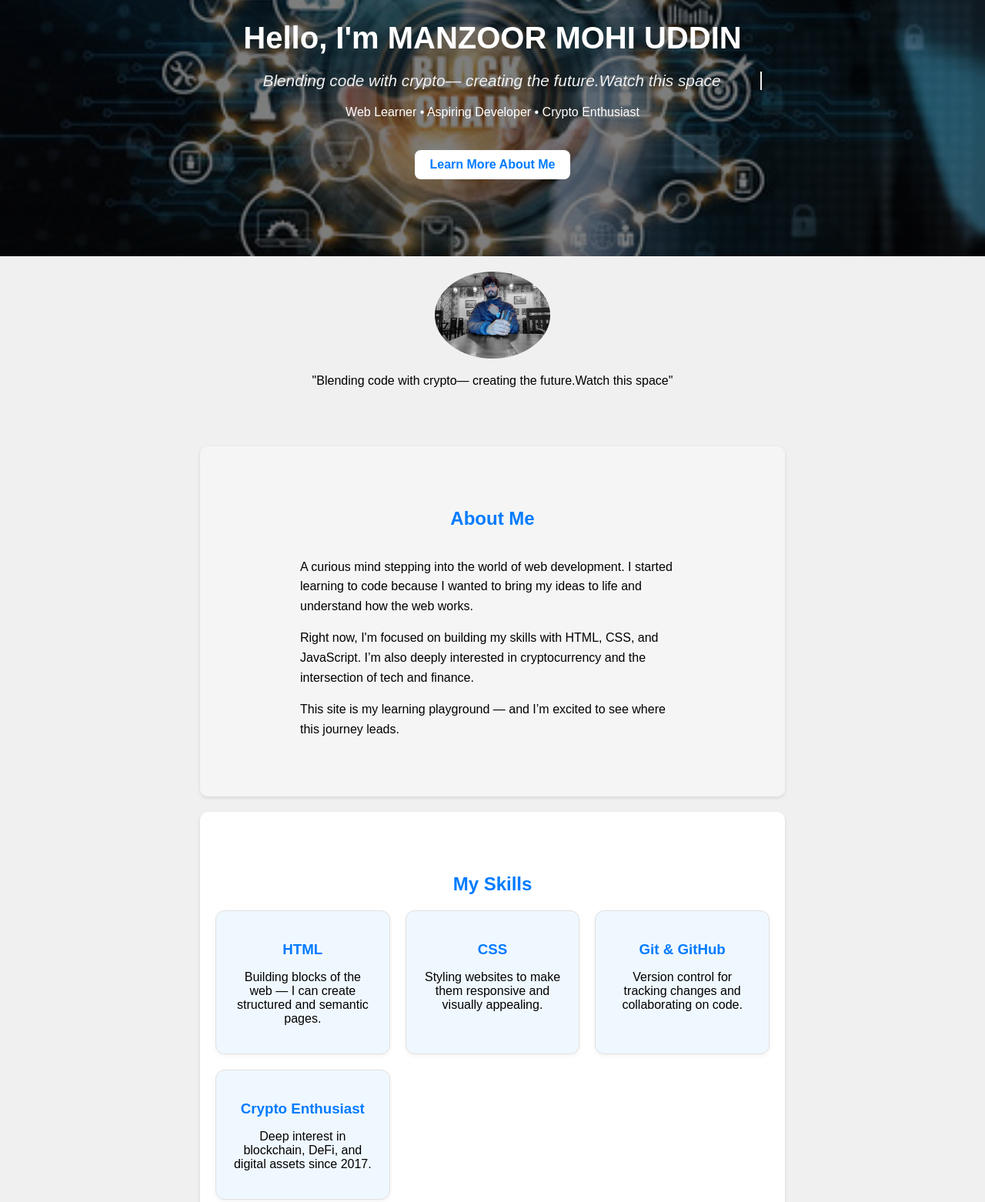
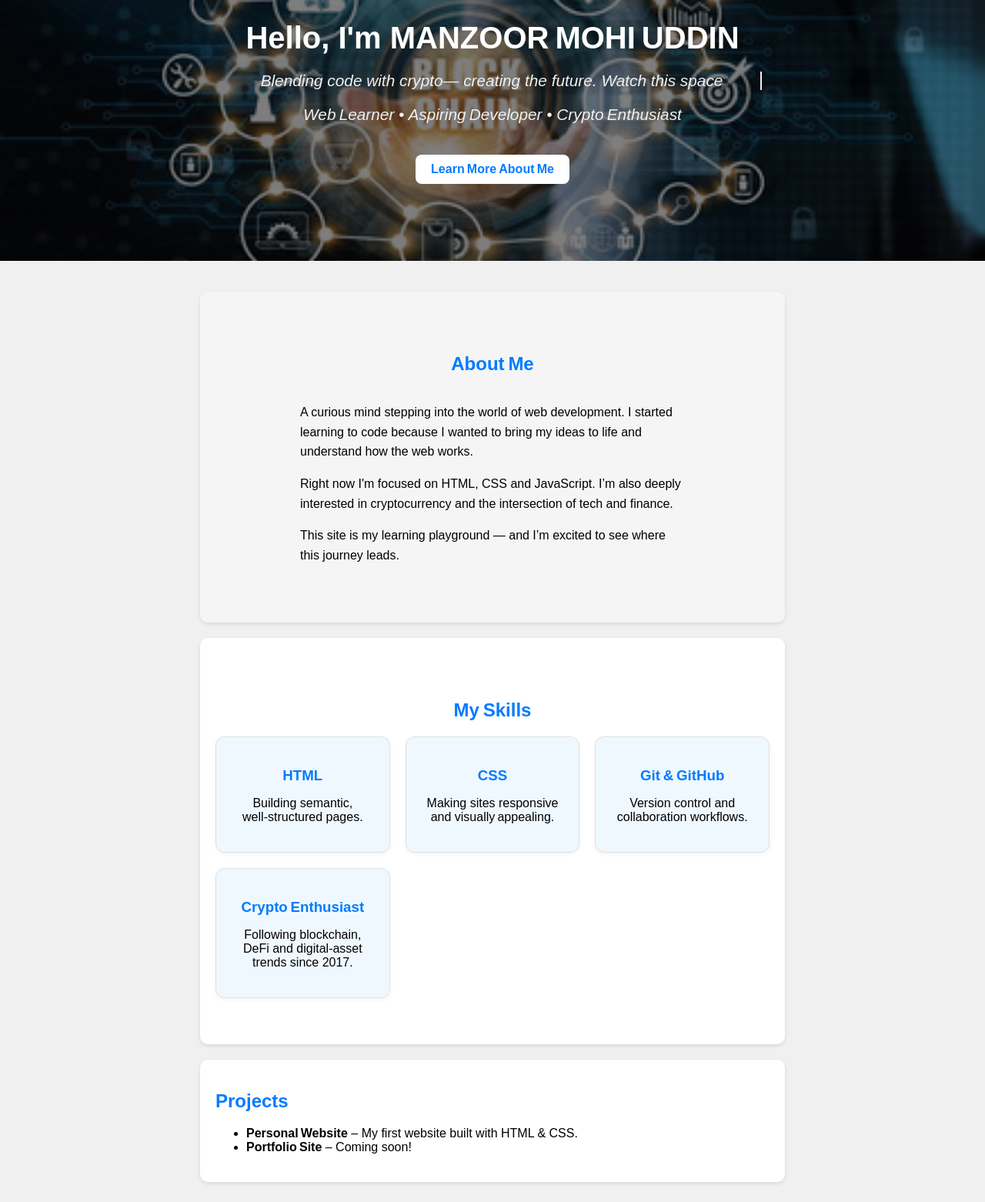
Before and after one commit to ehmad44/personal-website, a plain HTML site: page index.html in a window 1280 px wide. Shown: the part 100-1662 px from the top of the page at 77% size. Drawn offline with Linux system fonts and the light colour scheme.

Commit message:
updated whole html

```diff
--- a/index.html
+++ b/index.html
@@ -1,153 +1,123 @@
 <!DOCTYPE html>
 <html lang="en">
 <head>
+  <meta charset="UTF-8" />
+  <meta name="viewport" content="width=device-width, initial-scale=1.0" />
+  <title>MANZOOR MOHI UDDIN</title>
+
+  <!-- styles -->
+  <link rel="stylesheet" href="style.css" />
+  <link rel="stylesheet"
+        href="https://cdnjs.cloudflare.com/ajax/libs/font-awesome/6.5.0/css/all.min.css" />
+</head>
+
+<body>
+
+  <!-- ▸ HERO / BANNER ------------------------------------------------ -->
   <header class="hero">
     <div class="hero-content">
-    <h1>Hello, I'm MANZOOR MOHI UDDIN</h1>
-    <p><p id="typewriter"></p>
-Web Learner • Aspiring Developer • Crypto Enthusiast</p>
-    <a href="#about">Learn More About Me</a>
+      <h1>Hello, I'm MANZOOR MOHI UDDIN</h1>
+
+      <!-- this empty <p> will be filled by the typewriter script -->
+      <p id="typewriter"></p>
+
+      <p>Web Learner • Aspiring Developer • Crypto Enthusiast</p>
+      <a href="#about">Learn More About Me</a>
     </div>
   </header>
 
-  <link rel="stylesheet" href="https://cdnjs.cloudflare.com/ajax/libs/font-awesome/6.5.0/css/all.min.css">
-
-  <meta charset="UTF-8">
-  <meta name="viewport" content="width=device-width, initial-scale=1.0">
-  <title>MANZOOR MOHI UDDIN</title>
-  <link rel="stylesheet" href="style.css">
-</head>
-<body>
-  <header>
-    <img src="Your Profile.jpg" alt="Your Photo">
-    <p>"Blending code with crypto— creating the future.Watch this space"</p>
-
-  </header>
-
+  <!-- ▸ ABOUT -------------------------------------------------------- -->
   <main>
     <section id="about">
-  <h2>About Me</h2>
+      <h2>About Me</h2>
       <div class="about-container">
         <div class="about-text">
-      <p>A curious mind stepping into the world of web development. I started learning to code because I wanted to bring my ideas to life and understand how the web works.</p>
-      <p>Right now, I'm focused on building my skills with HTML, CSS, and JavaScript. I’m also deeply interested in cryptocurrency and the intersection of tech and finance.</p>
-      <p>This site is my learning playground — and I’m excited to see where this journey leads.</p>
+          <p>A curious mind stepping into the world of web development. I started
+             learning to code because I wanted to bring my ideas to life and
+             understand how the web works.</p>
+          <p>Right now I'm focused on HTML, CSS and JavaScript. I’m also deeply
+             interested in cryptocurrency and the intersection of tech and finance.</p>
+          <p>This site is my learning playground — and I’m excited to see where
+             this journey leads.</p>
         </div>
       </div>
     </section>
+
+    <!-- ▸ SKILLS ----------------------------------------------------- -->
     <section id="skills">
-  <h2>My Skills</h2>
+      <h2>My Skills</h2>
       <div class="skills-container">
-    <div class="skill-card">
-      <h3>HTML</h3>
-      <p>Building blocks of the web — I can create structured and semantic pages.</p>
-    </div>
-    <div class="skill-card">
-      <h3>CSS</h3>
-      <p>Styling websites to make them responsive and visually appealing.</p>
-    </div>
-    <div class="skill-card">
-      <h3>Git & GitHub</h3>
-      <p>Version control for tracking changes and collaborating on code.</p>
-    </div>
-    <div class="skill-card">
-      <h3>Crypto Enthusiast</h3>
-      <p>Deep interest in blockchain, DeFi, and digital assets since 2017.</p>
-    </div>
+        <div class="skill-card"><h3>HTML</h3>
+          <p>Building semantic, well‑structured pages.</p></div>
+
+        <div class="skill-card"><h3>CSS</h3>
+          <p>Making sites responsive and visually appealing.</p></div>
+
+        <div class="skill-card"><h3>Git & GitHub</h3>
+          <p>Version control and collaboration workflows.</p></div>
+
+        <div class="skill-card"><h3>Crypto Enthusiast</h3>
+          <p>Following blockchain, DeFi and digital‑asset trends since 2017.</p></div>
       </div>
     </section>
+
+    <!-- ▸ PROJECTS ---------------------------------------------------- -->
     <section id="projects">
       <h2>Projects</h2>
       <ul>
-        <li><strong>Personal Website</strong> – My first website built with HTML and CSS.</li>
-        <li><strong>Portfolio Site</strong> – Coming soon!</li>
+        <li><strong>Personal Website</strong> – My first website built with HTML & CSS.</li>
+        <li><strong>Portfolio Site</strong> – Coming soon!</li>
       </ul>
     </section>
   </main>
+
+  <!-- ▸ SOCIAL LINKS ------------------------------------------------- -->
   <footer>
     <div class="social-links">
       <a href="https://www.linkedin.com/in/manzoor-mohi-uddin-229919206" target="_blank">
-    <i class="fab fa-linkedin"></i> LinkedIn
-  </a>
+        <i class="fab fa-linkedin"></i> LinkedIn</a>
 
       <a href="https://x.com/ehmadmanzoor44" target="_blank">
-    <i class="fab fa-twitter"></i> Twitter
-  </a>
+        <i class="fab fa-twitter"></i> Twitter</a>
 
       <a href="https://github.com/ehmad44" target="_blank">
-    <i class="fab fa-github"></i> GitHub
-  </a>
+        <i class="fab fa-github"></i> GitHub</a>
     </div>
+  </footer>
 
-</footer>
-<!-- CONTACT  ------------------------------------------------------------>
+  <!-- ▸ CONTACT BUTTON ---------------------------------------------- -->
   <div class="contact-container">
-  <button class="contact-btn" onclick="toggleContactOptions()">Contact Me</button>
+    <button class="contact-btn" onclick="toggleContactOptions()">Contact Me</button>
 
-  <!-- starts hidden -->
     <div id="contact-options" class="hidden">
       <a href="mailto:ehmadmanzoor44@gmail.com" class="contact-option" target="_blank">
-      Email Me
-    </a>
+        Email Me</a>
       <a href="https://wa.me/916005822652" class="contact-option" target="_blank">
-      WhatsApp Me
-    </a>
+        WhatsApp Me</a>
     </div>
   </div>
 
+  <!-- ▸ SCRIPTS ------------------------------------------------------ -->
   <script>
-  const text = "Blending code with crypto— creating the future.Watch this space";
-  const speed = 50; // typing speed in milliseconds
-  let i = 0;
+    /* type‑writer effect */
+    const text      = "Blending code with crypto— creating the future. Watch this space";
+    const speed     = 50;
+    let   i         = 0;
 
-  function typeWriter() {
+    function typeWriter () {
       if (i < text.length) {
-      document.getElementById("typewriter").innerHTML += text.charAt(i);
-      i++;
-      setTimeout(typeWriter, speed);
-    }
-  }
-
-  window.onload = typeWriter;
-</script>
-<script>
-  function toggleContactOptions() {
-    const options = document.getElementById("contact-options");
-    options.classList.toggle("hidden");
-  }
-</script>
-<script>
-  // ——— type-writer code (yours) ———
-  const text = "Blending code with crypto — creating the future. Watch this space";
-  const speed = 50;
-  let i = 0;
-  function typeWriter() {
-    if (i < text.length) {
-      document.getElementById("typewriter").innerHTML += text.charAt(i);
+        document.getElementById("typewriter").textContent += text.charAt(i);
         i++;
         setTimeout(typeWriter, speed);
       }
     }
     window.onload = typeWriter;
 
-  // ——— contact toggle ———
-  function toggleContactOptions() {
+    /* show / hide contact links */
+    function toggleContactOptions () {
       const panel = document.getElementById('contact-options');
-    if (!panel) { console.error('#contact-options not found'); return; }
-    panel.classList.toggle('hidden');   // show/hide
+      panel.classList.toggle('hidden');
     }
   </script>
 </body>
 </html>
-<script>
-  /*   SHOW / HIDE the two contact links   */
-  function toggleContactOptions () {
-    const panel = document.getElementById('contact-options');
-    panel.classList.toggle('hidden');          // adds OR removes the class
-  }
-</script>
-</body>
-</html>
-
-</body>
-</html>
--- a/style.css
+++ b/style.css
@@ -355,3 +355,5 @@ footer h2 {
   }
 </style>
 .hidden { display: none; }
+/* hide elements marked .hidden */
+.hidden { display: none; }
```
Lines whose indentation alone changed are shown as unchanged.
